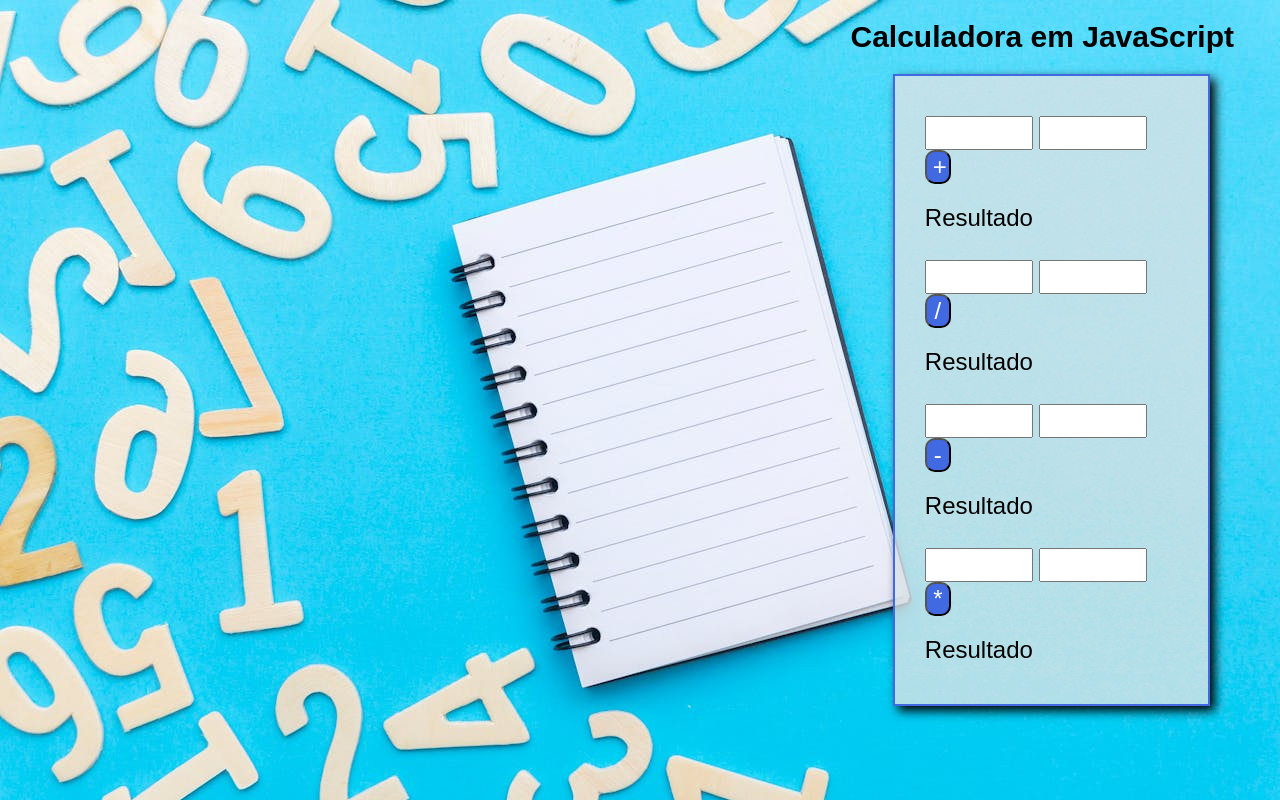
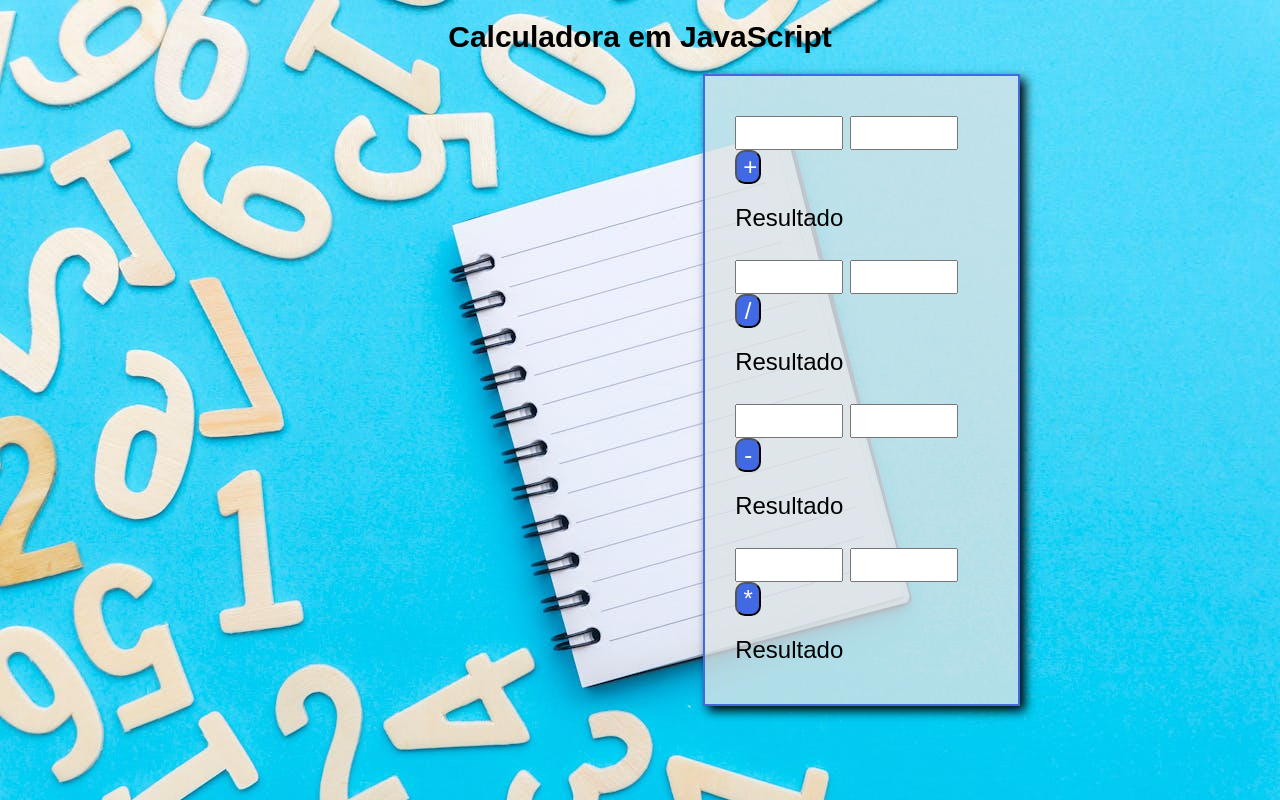
Before and after one commit to victorbreno92/Calculadora-, a plain HTML site: page index.html in a window 1280 px wide. Drawn offline with Linux system fonts and the light colour scheme.

Commit message:
readme e css atualizados

```diff
--- a/style.css
+++ b/style.css
@@ -1,13 +1,13 @@
 h1 {
-    text-align: right;
+    text-align: center;
     font-size: 30px;
-    margin-right: 38px;
+
 }
 
 div#calc {
     background-color: rgba(220, 228, 231, 0.8);
     width: 20%;
-    margin-left: 70%;
+    margin-left: 55%;
     padding: 40px 30px 40px 30px;
     box-shadow: 5px 5px 10px black;
     border: solid royalblue 2px;
```
Also changed, not shown: 1 other file.
